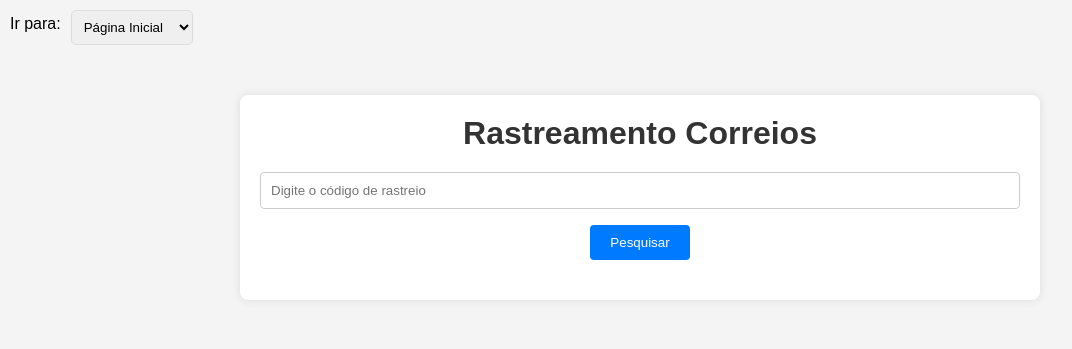
After one commit to Rennanlp/novoteste, a Flask app: page /rastreamento in a window 1280 px wide. The commit adds this page. Shown: the top 349 px of the page, without its empty margins (0-1072 px from the left). Run offline with Flask 3, Linux system fonts and the light colour scheme.

Commit message:
Add files via upload

```diff
--- a/app.py
+++ b/app.py
@@ -210,6 +210,10 @@ def clear_tasks():
 
     return jsonify({'status': 'success'})
 
+@app.route('/rastreamento', methods=['GET', 'POST'])
+def rastreio():
+    return render_template('sro.html')
+
 if __name__ == '__main__':
     os.makedirs(app.config['UPLOAD_FOLDER'], exist_ok=True)
     app.run(debug=True)
--- a/static/script.js
+++ b/static/script.js
@@ -84,3 +84,40 @@ function changePage() {
     var selectedPage = pageSelector.options[pageSelector.selectedIndex].value;
     window.location.href = selectedPage;
 }
+
+function searchTracking() {
+    var trackingNumber = document.getElementById('trackingNumber').value;
+    var resultDiv = document.getElementById('result');
+
+    var requestOptions = {
+        method: 'GET',
+        redirect: 'follow'
+    };
+
+    var apiUrl = `https://api.linketrack.com/track/json?user=teste&token=1abcd00b2731640e886fb41a8a9671ad1434c599dbaa0a0de9a5aa619f29a83f&codigo=${trackingNumber}`;
+
+    fetch(apiUrl, requestOptions)
+        .then(response => response.json())
+        .then(data => {
+            // Verifica se há eventos de rastreamento
+            if (data.eventos && data.eventos.length > 0) {
+                // Constrói a mensagem com base em todos os eventos
+                var message = 'Detalhes do Rastreamento:<br>';
+
+                data.eventos.forEach(evento => {
+                    message += `<strong>Data:</strong> ${evento.data}<br>`;
+                    message += `<strong>Hora:</strong> ${evento.hora}<br>`;
+                    message += `<strong>Status:</strong> ${evento.status}<br>`;
+                    message += `<strong>Local:</strong> ${evento.local}<br><br>`;
+                });
+
+                resultDiv.innerHTML = message;
+            } else {
+                resultDiv.innerHTML = 'Não foram encontrados eventos de rastreamento para o número informado.';
+            }
+        })
+        .catch(error => {
+            console.error('Erro ao buscar rastreamento:', error);
+            resultDiv.innerHTML = 'Erro ao buscar rastreamento. Por favor, tente novamente.';
+        });
+}
--- /dev/null
+++ b/static/sro.css
@@ -0,0 +1,90 @@
+/* sro.css */
+
+body {
+    font-family: 'Arial', sans-serif;
+    background-color: #f4f4f4;
+    margin: 0;
+}
+
+.container {
+    max-width: 800px;
+    margin: 50px auto;
+    padding: 20px;
+    background-color: #fff;
+    border-radius: 8px;
+    box-shadow: 0 0 10px rgba(0, 0, 0, 0.1);
+}
+
+h1 {
+    color: #333;
+}
+
+label {
+    display: block;
+    margin-bottom: 8px;
+}
+
+input {
+    width: 100%;
+    padding: 10px;
+    margin-bottom: 16px;
+    box-sizing: border-box;
+    border: 1px solid #ccc;
+    border-radius: 4px;
+}
+
+button {
+    background-color: #007bff;
+    color: #fff;
+    padding: 10px 20px;
+    border: none;
+    border-radius: 4px;
+    cursor: pointer;
+}
+
+button:hover {
+    background-color: #0056b3;
+}
+
+#result {
+    margin-top: 20px;
+}
+
+* {
+    margin: 0;
+    padding: 0;
+    box-sizing: border-box;
+  }
+
+  body {
+    font-family: Arial, sans-serif;
+    text-align: center;
+    margin: 0;
+  }
+
+  header {
+    background-color: #f2f2f2;
+    padding: 10px 0;
+  }
+
+  nav {
+    margin-bottom: 10px;
+    display: flex;
+    align-items: center;
+    justify-content: flex-start;
+    margin-top: 10PX;
+    margin-left: 10PX;
+  }
+
+  nav select {
+    padding: 8px;
+    border: 1px solid #ddd;
+    border-radius: 5px;
+    cursor: pointer;
+    margin-right: 20px;
+    margin-left: 10PX;
+  }
+
+  .corr{
+    margin-top: 20px;
+  }
--- a/static/styles.css
+++ b/static/styles.css
@@ -12,7 +12,7 @@ header {
 }
 
 nav {
-    margin-bottom: 10px; /* Reduzir o espaçamento abaixo do dropdown */
+    margin-bottom: 10px;
     display: flex;
     align-items: center;
     justify-content: flex-start;
@@ -24,10 +24,11 @@ nav select {
     border-radius: 5px;
     cursor: pointer;
     margin-right: 20px;
+    margin-left: 10PX;
 }
 
 #welcomeMessage {
-    margin-top: 5px; /* Adicionar margem acima da mensagem de boas-vindas */
+    margin-top: 5px;
     padding: 8px;
     border: 1px solid #ddd;
     border-radius: 5px;
--- a/templates/form.html
+++ b/templates/form.html
@@ -1,5 +1,5 @@
 <!DOCTYPE html>
-<html lang="en">
+<html lang="pt-br">
 <head>
     <meta charset="UTF-8">
     <meta name="viewport" content="width=device-width, initial-scale=1.0">
@@ -19,6 +19,7 @@
                 <option value="{{ url_for('login') }}">Página Inicial</option>
                 <option value="{{ url_for('index') }}">Removedor</option>
                 <option value="{{ url_for('task_f') }}">Listas</option>
+                <option value="{{ url_for('rastreio') }}">Rastreamento</option>
             </select>
         </nav>
     </header>
@@ -29,7 +30,7 @@
             <label for="task" class='nova'>Nova Tarefa:</label>
             <input type="text" class='nova-input' id="task" name="task" required>
             <button type="submit" class="add-task">
-                <span class="add-task__text">Add Tarefa</span>
+                <span class="add-task__text">Adicionar</span>
                 <span class="add-task__icon">
                     <svg xmlns="http://www.w3.org/2000/svg" width="24" viewBox="0 0 24 24" stroke-width="2" stroke-linejoin="round" stroke-linecap="round" stroke="currentColor" height="24" fill="none" class="svg">
                         <line y2="19" y1="5" x2="12" x1="12"></line>
--- a/templates/index.html
+++ b/templates/index.html
@@ -1,6 +1,6 @@
 <!-- templates/index.html -->
 <!DOCTYPE html>
-<html lang="en">
+<html lang="pt-br">
 <head>
     <meta charset="UTF-8">
     <meta name="viewport" content="width=device-width, initial-scale=1.0">
@@ -16,6 +16,7 @@
                 <option value="{{ url_for('login') }}">Página Inicial</option>
                 <option value="{{ url_for('index') }}">Removedor</option>
                 <option value="{{ url_for('task_f') }}">Listas</option>
+                <option value="{{ url_for('rastreio') }}">Rastreamento</option>
                 <!-- Adicione mais opções conforme necessário -->
             </select>
         </nav>
--- a/templates/login.html
+++ b/templates/login.html
@@ -13,6 +13,7 @@
             <option value="{{ url_for('login') }}">Página Inicial</option>
             <option value="{{ url_for('index') }}">Removedor</option>
             <option value="{{ url_for('task_f') }}">Listas</option>
+            <option value="{{ url_for('rastreio') }}">Rastreamento</option>
             <!-- Adicione mais opções conforme necessário -->
         </select>
     </nav>
--- /dev/null
+++ b/templates/sro.html
@@ -0,0 +1,31 @@
+<!-- templates/index.html -->
+<!DOCTYPE html>
+<html lang="en">
+<head>
+    <meta charset="UTF-8">
+    <meta name="viewport" content="width=device-width, initial-scale=1.0">
+    <link rel="stylesheet" href="{{ url_for('static', filename='sro.css') }}">
+    <link rel="icon" href="{{ url_for('static', filename='logo_ico.ico') }}" type="image/x-icon">
+    <title>Rastreamento Correios</title>
+</head>
+<body>
+    <nav>
+        <label for="pageSelector">Ir para:</label>
+        <select id="pageSelector" onchange="changePage()">
+            <option value="{{ url_for('login') }}">Página Inicial</option>
+            <option value="{{ url_for('index') }}">Removedor</option>
+            <option value="{{ url_for('task_f') }}">Listas</option>
+            <option value="{{ url_for('rastreio') }}">Rastreamento</option>
+            <!-- Adicione mais opções conforme necessário -->
+        </select>
+    </nav>
+    <div class="container">
+        <h1>Rastreamento Correios</h1>
+        <input type="text" class="corr" id="trackingNumber" placeholder="Digite o código de rastreio">
+        <button onclick="searchTracking()">Pesquisar</button>
+        <div id="result"></div>
+    </div>
+
+    <script src="{{ url_for('static', filename='script.js') }}"></script>
+</body>
+</html>
```
Also changed, not shown: static/form.css (+17 -5 lines), static/styles1.css (+7 -6 lines).
